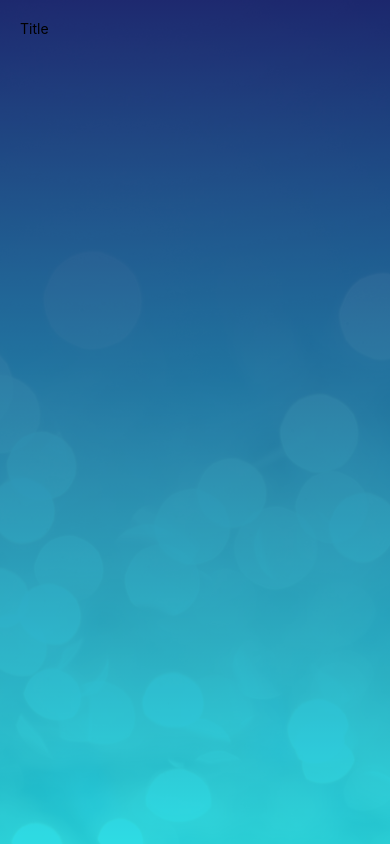
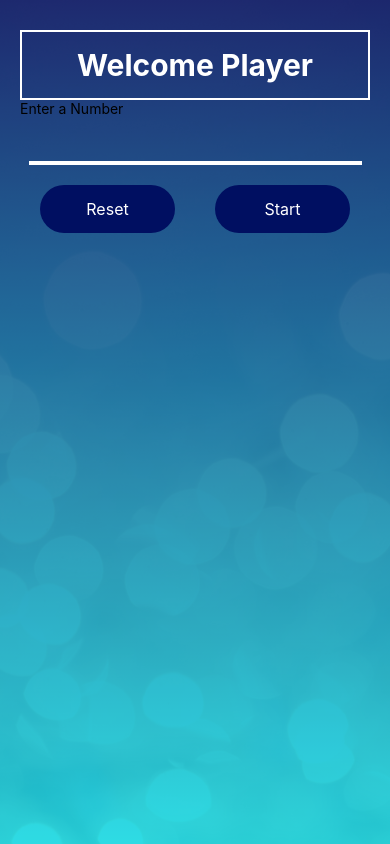
Before and after one commit to imranilyas/Guess-Number-App, a React Native app: screen / in a window 390 px wide. Built offline with nearby package versions, Linux system fonts and the light colour scheme.

Commit message:
more layout and styling

```diff
--- a/screens/StartScreen.js
+++ b/screens/StartScreen.js
@@ -1,16 +1,28 @@
-import {View, StyleSheet, Text, Alert} from 'react-native';
+import {View, StyleSheet, Text, TextInput, Alert} from 'react-native';
+
+import Button from '../components/Button';
+import Title from '../components/Title';
 
 const StartScreen = () => {
+
+    const pressing = () => {
+        console.log("Button Pressed");
+    }
+
     return (
-        <View>
-            <Text>Title</Text>
-            <View>
+        <View style = {styles.container}>
+            <Title>Welcome Player</Title>
+            <View style={styles.cardContainer}>
                 {/* Contains the guess number */}
                 {/* Input for number */}
-                <View>
+                <Text>Enter a Number</Text>
+                <View style={styles.textContainer}>
+                    <TextInput keyboardType='number-pad' keyboardAppearance='dark' maxLength={2} style={styles.input} selectionColor='white'/>
+                </View>
+                <View style = {styles.btnContainer}>
                     {/* Contains the buttons in a row */}
-                    {/* Clear */}
-                    {/* Start */}
+                    <Button onPress={pressing}>Reset</Button>
+                    <Button onPress={pressing}>Start</Button>
                 </View>
             </View>
         </View>
@@ -20,6 +32,29 @@ const StartScreen = () => {
 const styles = StyleSheet.create({
     container: {
 
+    },
+
+    cardContainer: {},
+
+    textContainer: {
+        borderBottomColor: 'white',
+        textAlign: 'center',
+        borderBottomWidth: 4,
+        alignSelf: 'center',
+        minWidth: '15%',
+        marginBottom: 20,
+    },
+
+    input: {
+        padding: 10,
+        textAlign: 'center',
+        fontSize: 20,
+        color: 'white',
+    },
+
+    btnContainer: {
+        justifyContent: 'space-evenly',
+        flexDirection: 'row',
     }
 });
 
```
